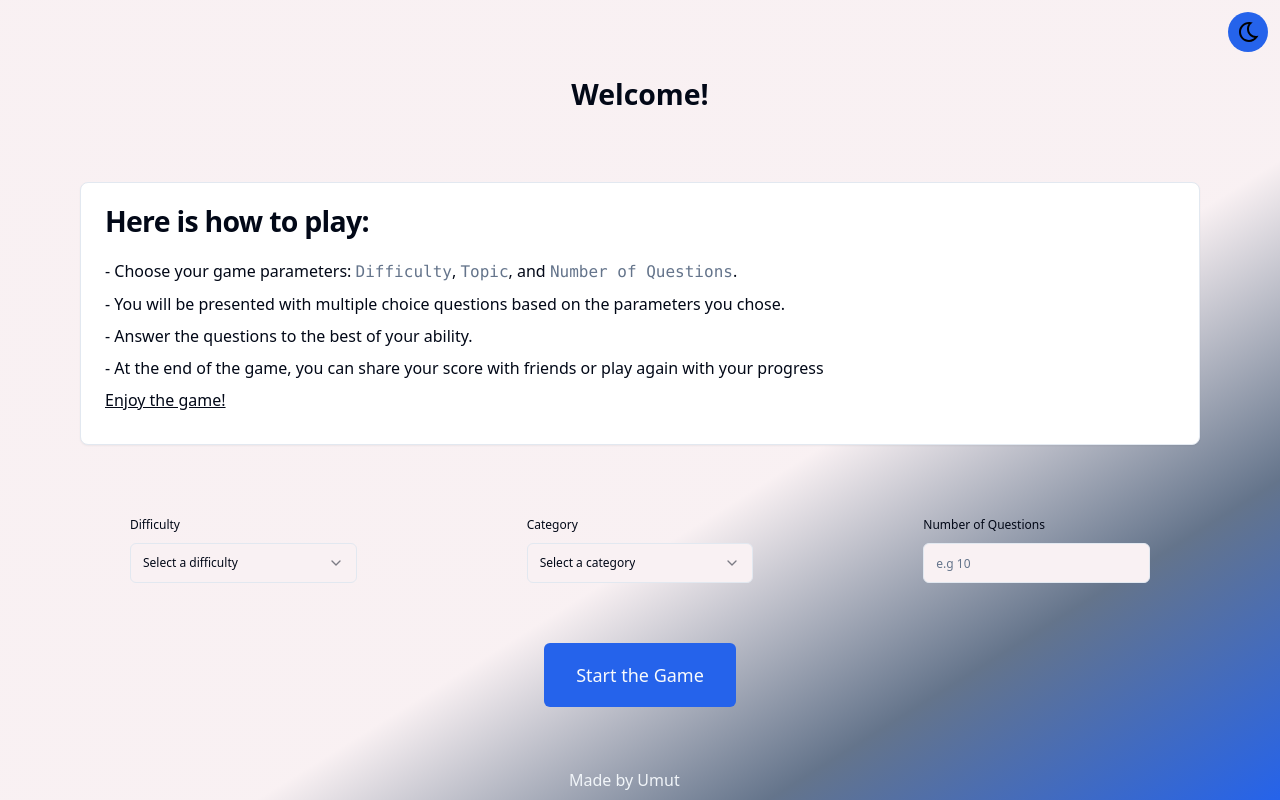
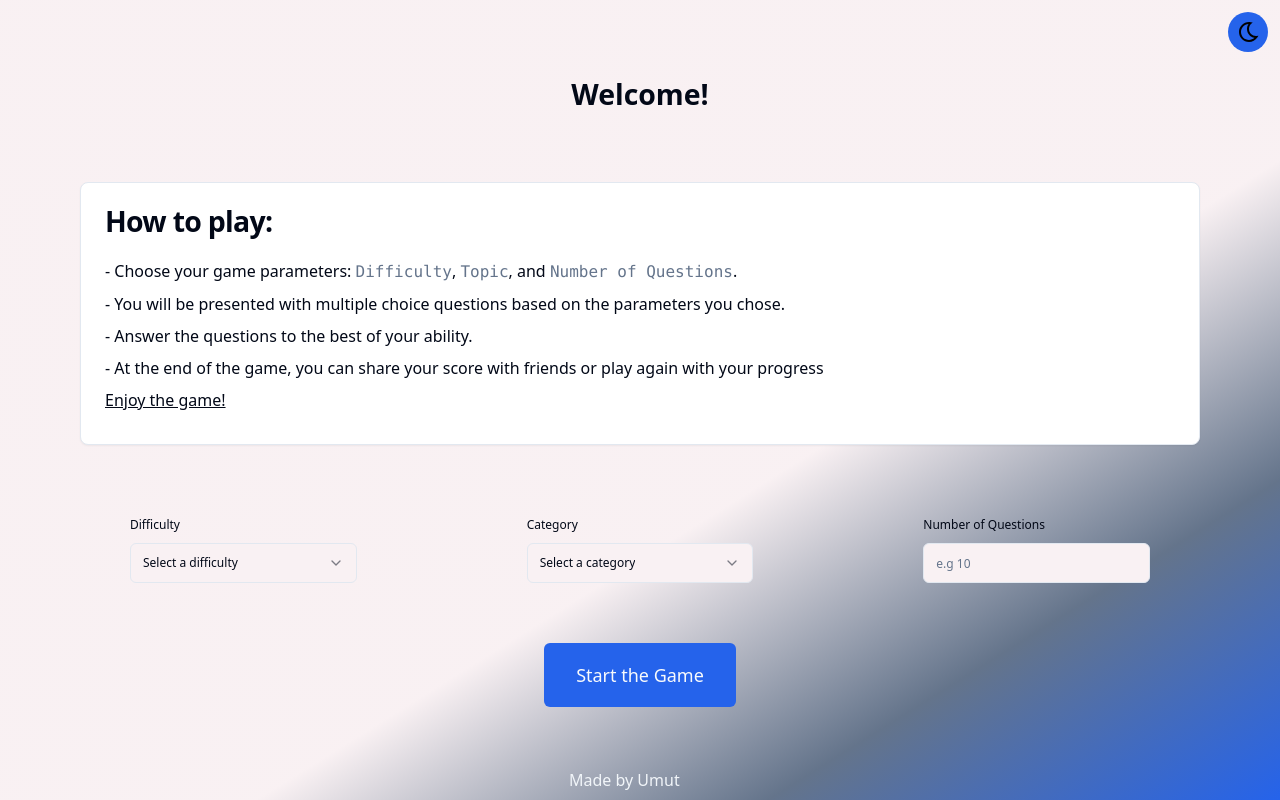
Before and after one commit to umutondersu/trivia-game, a React (Vite) app: page / in a window 1280 px wide. Built offline with nearby package versions, Linux system fonts and the light colour scheme.

Commit message:
Update Card styling in LandingPage component

```diff
--- a/src/pages/LandingPage.tsx
+++ b/src/pages/LandingPage.tsx
@@ -10,9 +10,9 @@ function LandingPage() {
 	return (
 		<div className="flex flex-col justify-around h-screen overflow-hidden">
 			<h1 className="self-center font-extrabold text-2xl">Welcome!</h1>
-			<Card className="mx-60 -mt-20 md:mx-20 border-border">
+			<Card className=" -mt-20 mx-20 border-border">
 				<CardHeader>
-					<CardTitle>Here is how to play:</CardTitle>
+					<CardTitle>How to play:</CardTitle>
 				</CardHeader>
 				<CardContent>
 					<ol className="space-y-2">
```
